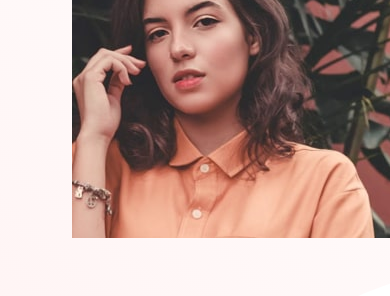
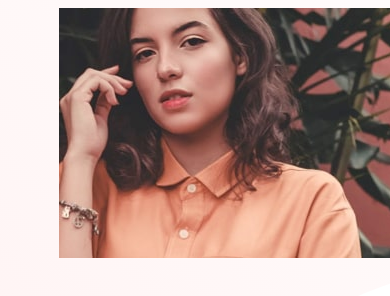
Before and after one commit to ogbeni54/base-apparel-coming-soon-master, a plain HTML site: page index.html in a window 390 px wide. Shown: the part 79-375 px from the top of the page. Drawn offline with Linux system fonts and the light colour scheme.

Commit message:
My second commit on this project

```diff
--- a/style.css
+++ b/style.css
@@ -138,7 +138,7 @@ form {
           justify-content: center;
           align-items: center;
           height: auto;
-          width: 70%;
+          width: 100%;
           margin: 0px auto;
       }
 
@@ -152,13 +152,13 @@ form {
      .mob{
          display: block;
          width: 100%;
-         margin: 0px auto;
+         margin: 20px auto;
      }
      .item1{
          width: 100%;
      }
      .para{
-         width: 90%;
+         width: 70%;
          margin: 20px auto;
          text-align: center;
      }
```
